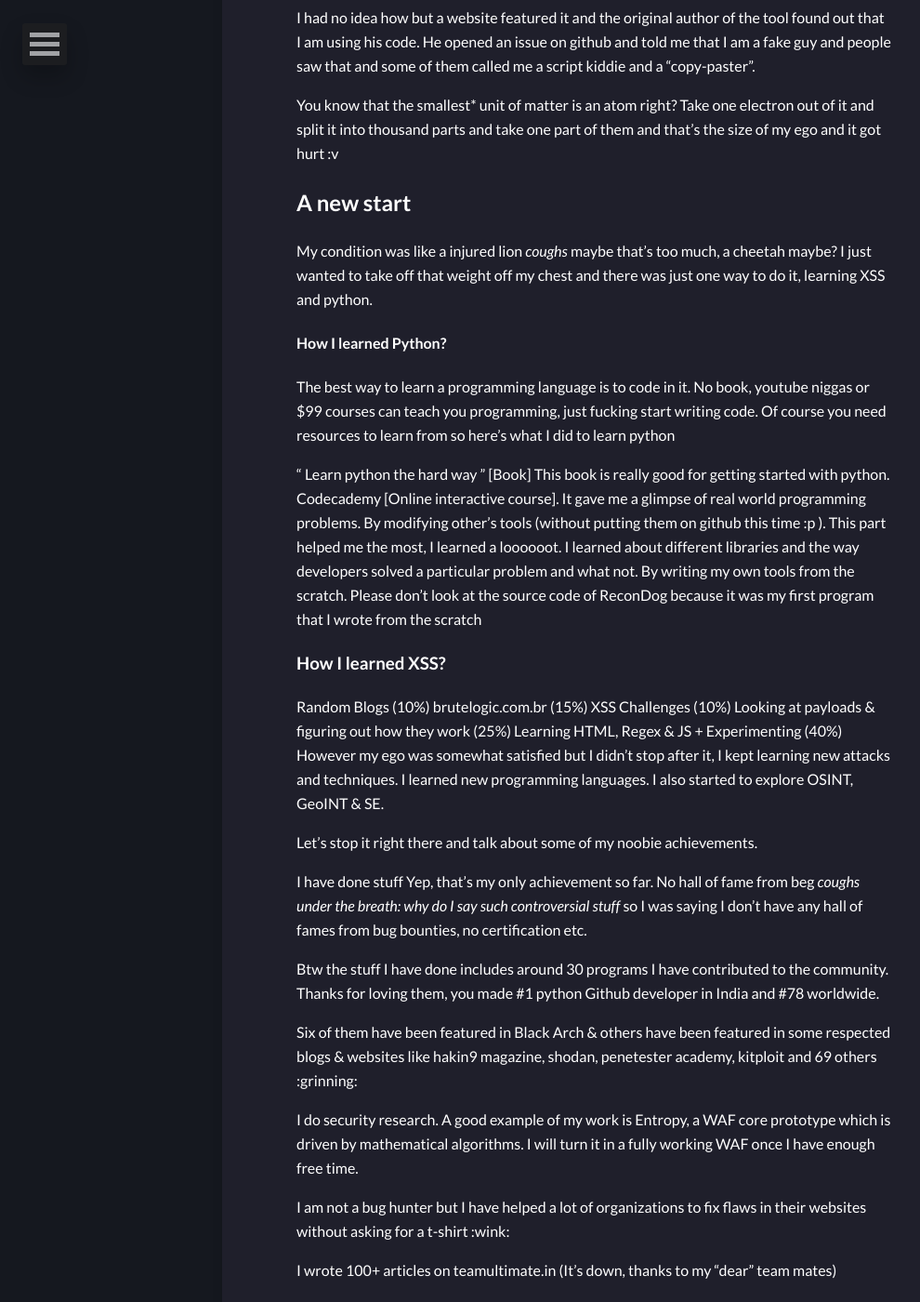
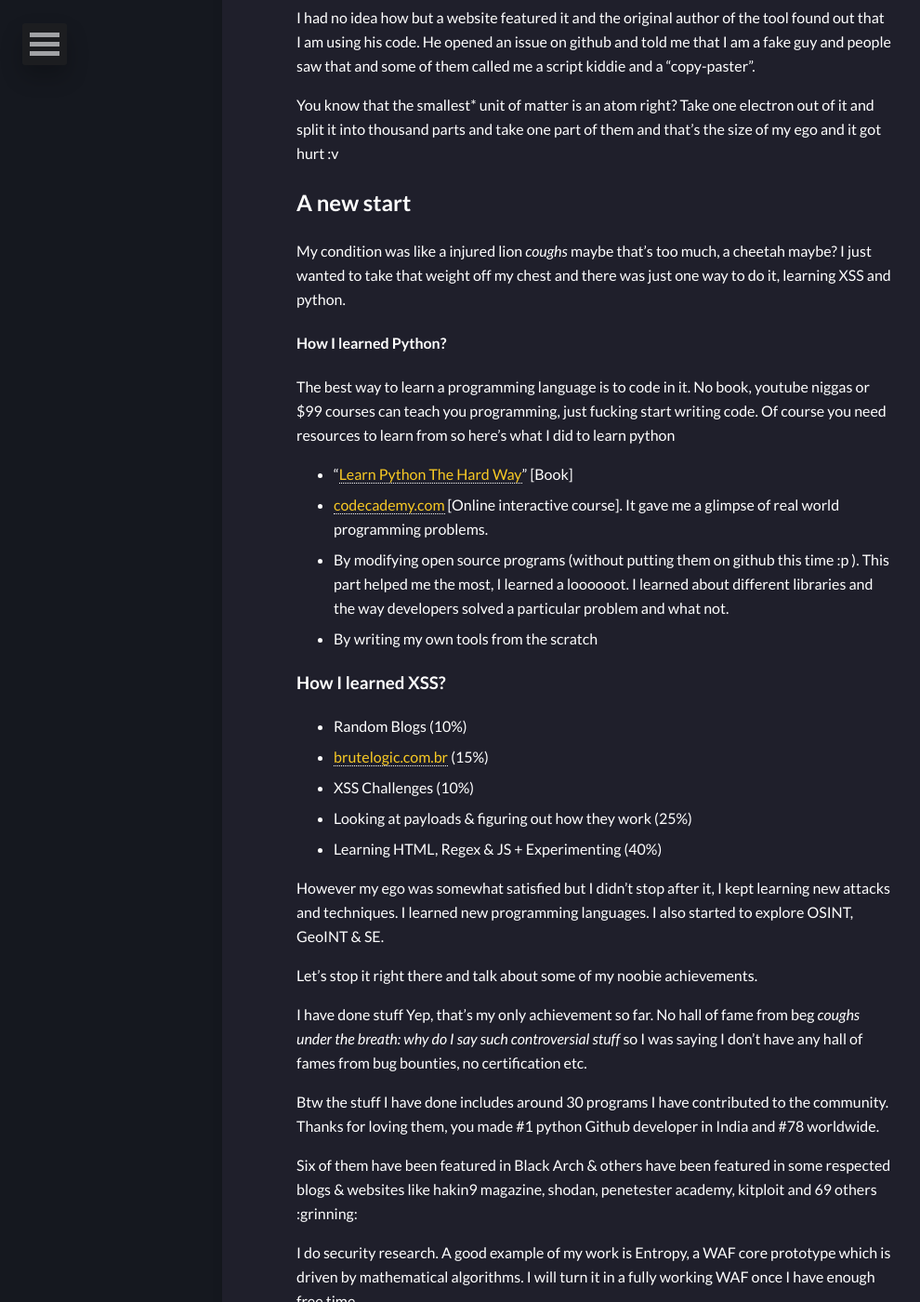
Before and after one commit to jermainlaforce/s0md3v.github.io, a Jekyll site: the page built from _posts/2018-10-25-how-i-became-a-hacker-and-more.md, in a window 1280 px wide and 1400 px high, scrolled down 2161 px. Shown: the whole window at 93% size, without its empty margins (1-991 px from the left). Built offline with Jekyll 4.4.1, drawn with Linux system fonts in a browser that asks for light colours; nearby versions of some CDN libraries; some of the changed text lies outside the part shown.

Commit message:
Update 2018-10-25-how-i-became-a-hacker-and-more.md

```diff
--- a/_posts/2018-10-25-how-i-became-a-hacker-and-more.md
+++ b/_posts/2018-10-25-how-i-became-a-hacker-and-more.md
@@ -47,7 +47,7 @@ But when I ran it, it threw some errors and I fixed them without any programming
 
 So it was working now and I thought its open source and its license says anyone can modify and redistribute it so I changed the banner and the author name *self-facepalm*.
 
-Somehow I managed to integrate it with another program named Damn Small XSS Scanner .
+Somehow I managed to integrate it with another program named [Damn Small XSS Scanner](https://github.com/stamparm/DSXS).
 
 The final script was working fine and I was proud of this little achievement of mine so I created a github account and uploaded it.
 
@@ -56,25 +56,25 @@ I had no idea how but a website featured it and the original author of the tool
 You know that the smallest* unit of matter is an atom right? Take one electron out of it and split it into thousand parts and take one part of them and that’s the size of my ego and it got hurt :v
 
 ## A new start
-My condition was like a injured lion *coughs* maybe that’s too much, a cheetah maybe? I just wanted to take off that weight off my chest and there was just one way to do it, learning XSS and python.
+My condition was like a injured lion *coughs* maybe that’s too much, a cheetah maybe? I just wanted to take that weight off my chest and there was just one way to do it, learning XSS and python.
 
 #### How I learned Python?
 
 The best way to learn a programming language is to code in it. No book, youtube niggas or $99 courses can teach you programming, just fucking start writing code. Of course you need resources to learn from so here’s what I did to learn python
 
-“ Learn python the hard way ” [Book]
-This book is really good for getting started with python.
-Codecademy [Online interactive course]. It gave me a glimpse of real world programming problems.
-By modifying other’s tools (without putting them on github this time :p ). This part helped me the most, I learned a loooooot. I learned about different libraries and the way developers solved a particular problem and what not.
-By writing my own tools from the scratch. Please don’t look at the source code of ReconDog because it was my first program that I wrote from the scratch
+- "[Learn Python The Hard Way](http://www.afrimason.org/wp-content/plugins/download-attachments/includes/download.php?id=356)" [Book]
+- [codecademy.com](https://www.codecademy.com/learn/learn-python) [Online interactive course]. It gave me a glimpse of real world programming problems.
+- By modifying open source programs (without putting them on github this time :p ). This part helped me the most, I learned a loooooot. I learned about different libraries and the way developers solved a particular problem and what not.
+- By writing my own tools from the scratch
 
 ### How I learned XSS?
 
-Random Blogs (10%)
-brutelogic.com.br (15%)
-XSS Challenges (10%)
-Looking at payloads & figuring out how they work (25%)
-Learning HTML, Regex & JS + Experimenting (40%)
+- Random Blogs (10%)
+- [brutelogic.com.br](https://brutelogic.com.br/) (15%)
+- XSS Challenges (10%)
+- Looking at payloads & figuring out how they work (25%)
+- Learning HTML, Regex & JS + Experimenting (40%)
+
 However my ego was somewhat satisfied but I didn’t stop after it, I kept learning new attacks and techniques. I learned new programming languages. I also started to explore OSINT, GeoINT & SE.
 
 Let’s stop it right there and talk about some of my noobie achievements.
@@ -101,11 +101,12 @@ Here are some pro *coughs* noob tips from my side:
 - I have a request to all the beginners out there, please don’t get into bug bounty. If you are doing hacking for t-shirts or money, you are doing it wrong. Okay, do whatever you want to but please don’t call yourself a “security researcher”. Okay, do whatever the fuck you want but please don’t spam my facebook, linkedin and twitter with a….never mind, lets move on to the next one.
 - Learn Regular Expressions. It is an amazing skill to have and it will make you better at various unix operations, bypassing security filters and will help you solve a lot of programming problems.
 - Start a blog! Writing articles helps you question your knowledge. Some people will read it and will appreciate your work, it will make you feel better. Some will point out your mistakes or things you missed, it will make you better. So it’s a win-win deal!
-- When you get trolled or humiliated for something, you always have two options. First one is to stay where you are and crush your self respect. The second one is to take it as a challenge, work hard and be better than the people who trolled you. I got trolled for Python and XSS right? Look at me now, I wrote XSStrike which is an XSS detection suite written in python. XSStrike is the best tool in its category and also has the most number of stars. And it will stay at the top unless someone’s ego gets hurt :wink:
+- When you get trolled or humiliated for something, you always have two options. First one is to stay where you are and crush your self respect. The second one is to take it as a challenge, work hard and be better than the people who trolled you. I got trolled for Python and XSS right? Look at me now, I wrote XSStrike which is an XSS detection suite written in python. XSStrike is the best tool in its category. And it will stay at the top unless someone’s ego gets hurt :wink:
 - Blogs, documentations, white papers, presentations and slides are better than any hacking courses or books.
 - Twitter is an awesome source for good reads and latest infosec related events. You can some of the good people in my following list .
-Resources
-I don’t believe in reinventing the wheel so instead of providing you a huge ass list of stuff I am leaving links which have huge ass lists of stuff :grinning:
+
+### Resources
+Instead of providing you a huge ass list of stuff I am leaving links which have huge ass lists of stuff :grinning:
 
 [https://github.com/Hack-with-Github/Awesome-Hacking](https://github.com/Hack-with-Github/Awesome-Hacking)
 [https://github.com/EdOverflow/bugbounty-cheatsheet](https://github.com/Hack-with-Github/Awesome-Hacking)
```
